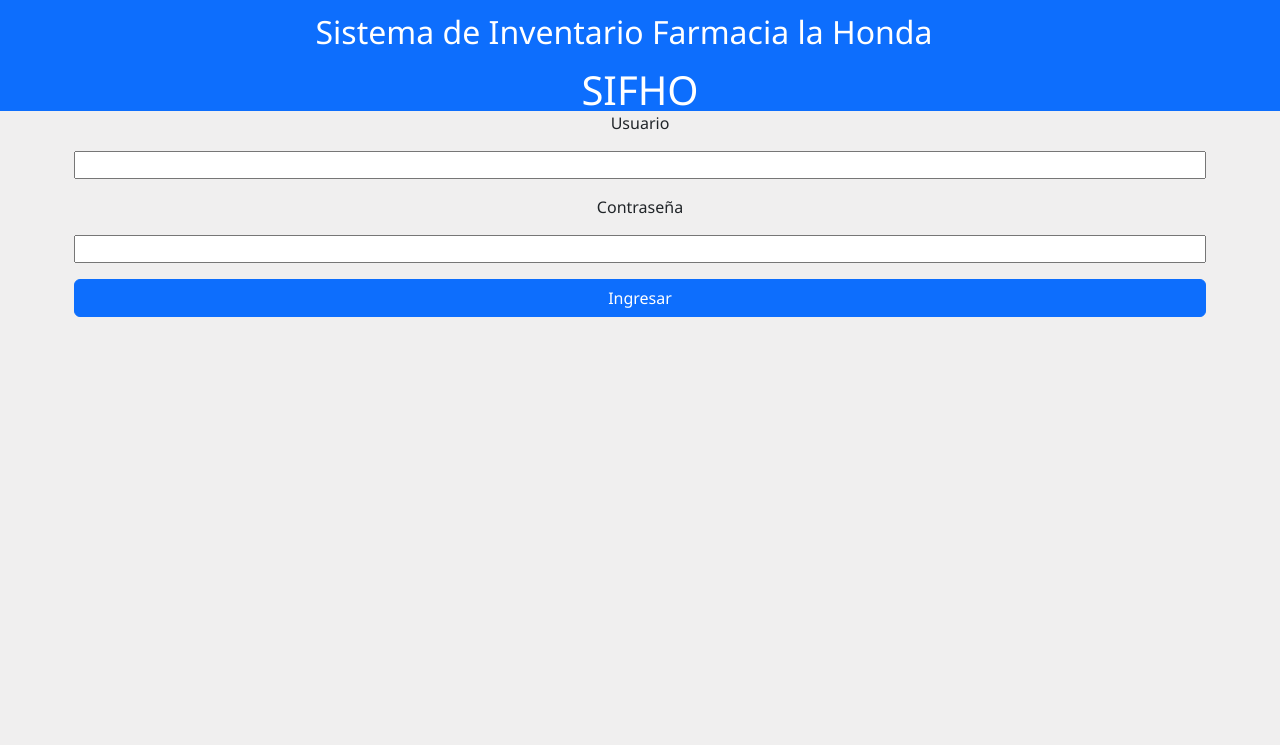
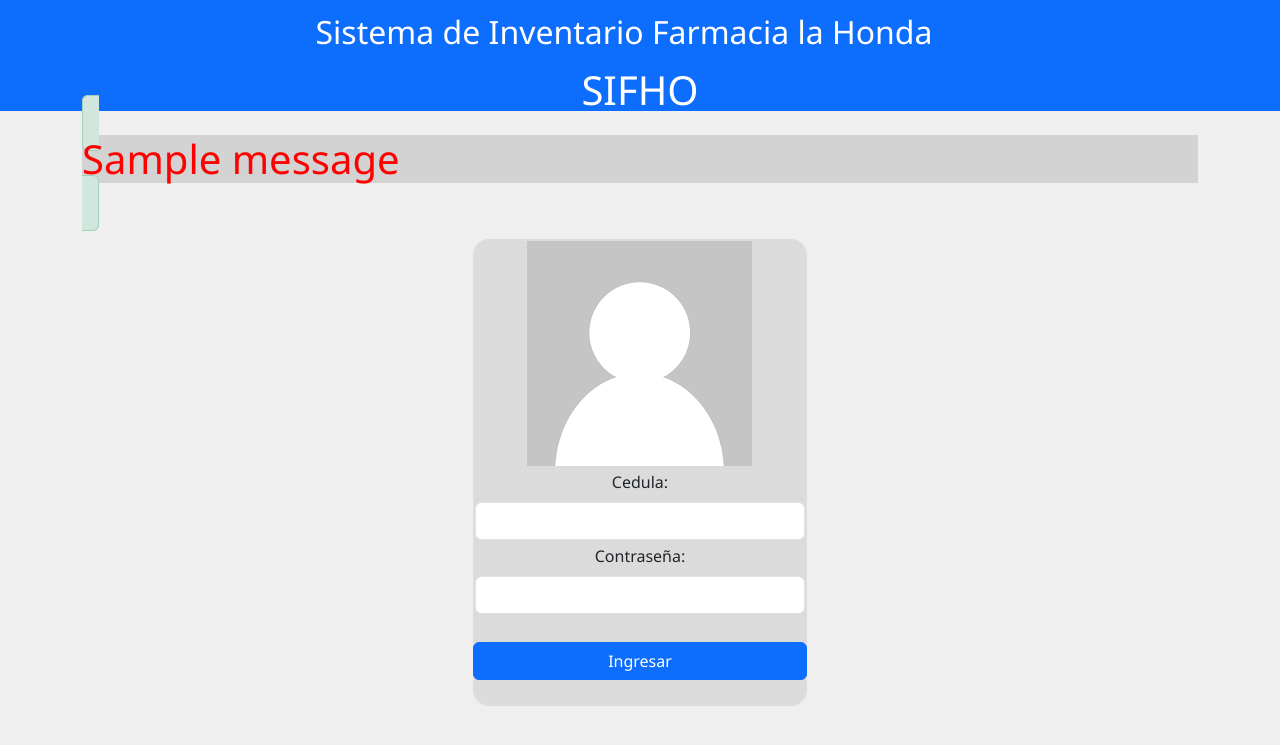
Before and after one commit to JMRomero/Proyecto, a Django app: page /accounts/login/ in a window 1280 px wide. Shown: the top 745 px of the page. Run offline with Django 4.2, Linux system fonts and the light colour scheme; tables that the repository leaves empty hold one stand-in row (values such as "Sample post"); one stand-in notice (Sample message) is shown.

Commit message:
Login con diseño

```diff
--- a/Proyecto/templates/Pedidos/insertar.html
+++ b/Proyecto/templates/Pedidos/insertar.html
@@ -19,7 +19,6 @@
             <ul class="right hide-on-med-and-down">
             </ul>
           </nav>
- {%include 'Layout/Validacion.html' %}
  {%include 'Layout/Menu.html' %}
     <div class="container">
         <br>
@@ -66,5 +65,6 @@
     </section>
     </div>
     <script src="https://cdnjs.cloudflare.com/ajax/libs/materialize/1.0.0/js/materialize.min.js"></script>
+    {%include 'Layout/Validacion.html' %}
 </body>
 </html>
--- a/Proyecto/templates/Producto/Stock.html
+++ b/Proyecto/templates/Producto/Stock.html
@@ -62,6 +62,6 @@
         </form>
     </div>
     <script src="https://cdnjs.cloudflare.com/ajax/libs/materialize/1.0.0/js/materialize.min.js"></script>
-
+    {%include 'Layout/Validacion.html' %}
 </body>
 </html>
--- a/Proyecto/templates/Producto/actualizar.html
+++ b/Proyecto/templates/Producto/actualizar.html
@@ -1,6 +1,4 @@
 {%load static%}
-<!-- Samuel putero -->
-<!-- ESTE COMENTARIO SE DEBE ELIMINAR -->
 <!DOCTYPE html>
 <html lang="en">
 <head>
@@ -21,7 +19,7 @@
     <ul class="right hide-on-med-and-down">
     </ul>
   </nav>
-  {%include 'Layout/Validacion.html' %}
+
 {%include 'Layout/Menu.html' %}
 </div>
     <div class="container">
@@ -81,7 +79,7 @@
     </div>
     <script src="https://cdn.jsdelivr.net/npm/bootstrap@5.3.2/dist/js/bootstrap.bundle.min.js" integrity="sha384-C6RzsynM9kWDrMNeT87bh95OGNyZPhcTNXj1NW7RuBCsyN/o0jlpcV8Qyq46cDfL" crossorigin="anonymous"></script>
 
-
+    {%include 'Layout/Validacion.html' %}
 </body>
 </div>
 </html>
--- a/Proyecto/templates/Producto/insertar.html
+++ b/Proyecto/templates/Producto/insertar.html
@@ -19,7 +19,7 @@
             <ul class="right hide-on-med-and-down">
             </ul>
           </nav>
-          {%include 'Layout/Validacion.html' %}
+
 {%include 'Layout/Menu.html' %}
     <div class="container">
       <br>
@@ -75,7 +75,7 @@
     </div>
 
 
-
+    {%include 'Layout/Validacion.html' %}
 </body>
 </div>
 </html>
--- a/Proyecto/templates/Proveedor/actualizar.html
+++ b/Proyecto/templates/Proveedor/actualizar.html
@@ -20,7 +20,6 @@
             </ul>
           </nav>
 {%include 'Layout/Menu.html' %}
-{%include 'Layout/Validacion.html' %}
     {% for p in datos %}
     <div class="container">
         <br>
@@ -73,6 +72,6 @@
     <script src="https://cdnjs.cloudflare.com/ajax/libs/materialize/1.0.0/js/materialize.min.js"></script>
 
 
-
+    {%include 'Layout/Validacion.html' %}
 </body>
 </html>
--- a/Proyecto/templates/Proveedor/insertar.html
+++ b/Proyecto/templates/Proveedor/insertar.html
@@ -20,7 +20,6 @@
             </ul>
           </nav>
 {%include 'Layout/Menu.html' %}
-{%include 'Layout/Validacion.html' %}
     <div class="container">
     <br>
     <div style="background-color:rgba(151, 218, 238, 0.212) ; border: 2px solid #fafafa10; margin: 0 auto; border-radius: 1rem; background: fafafa10; backdrop-filter:blur(0.4rem);">
@@ -78,6 +77,6 @@
           </div>
         </section>
     <script src="https://cdnjs.cloudflare.com/ajax/libs/materialize/1.0.0/js/materialize.min.js"></script>
-
+    {%include 'Layout/Validacion.html' %}
 </body>
 </html>
--- a/Proyecto/templates/lote/actualizar.html
+++ b/Proyecto/templates/lote/actualizar.html
@@ -19,7 +19,7 @@
     <ul class="right hide-on-med-and-down">
     </ul>
   </nav>
-  {%include 'Layout/Validacion.html' %}
+
   {%include 'Layout/Menu.html' %}
 </div>
     <div class="container">
@@ -79,7 +79,7 @@
 
     </div>
     <script src="https://cdn.jsdelivr.net/npm/bootstrap@5.3.2/dist/js/bootstrap.bundle.min.js" integrity="sha384-C6RzsynM9kWDrMNeT87bh95OGNyZPhcTNXj1NW7RuBCsyN/o0jlpcV8Qyq46cDfL" crossorigin="anonymous"></script>
-
+    {%include 'Layout/Validacion.html' %}
 </body>
 </div>
 </html>
--- a/Proyecto/templates/registration/login.html
+++ b/Proyecto/templates/registration/login.html
@@ -21,16 +21,33 @@
         </ul>
       </nav>
     <div class="container">
-    <center>
-        <form action="" method="POST" class="row g-3 needs-validation">
+        {% if messages %}
+        <div class="messages">
+            {% for message in messages %}
+                <span class="alert alert-{{ message.tags }}"><h1 style="color: rgb(255, 0, 0); background-color:lightgray;">{{ message }}</h1></span>
+            {% endfor %}
+        </div>
+    {% endif %}
+    <br>
+    <div style="background-color:rgba(187, 187, 187, 0.39) ; border: 2px solid #fafafa10; margin: 0 auto; border-radius: 1rem; background: fafafa10; backdrop-filter:blur(0.4rem); height: 30%; width: 30%;">
+        <form method="POST" class="row g-1 needs-validation text-center" novalidate>
             {% csrf_token %}
-            <label for="">Usuario</label>
-            <input type="text" id="idusername" name="username"><br>
-            <label for="">Contraseña</label>
-            <input type="password" id="id_password" name="password">
+            <div class="add_circle_outline">
+                <div class="profile-content">
+                    <img src="{%static 'img/foto.png'%}">
+                </div>
+            </div>
+            <div class="col-12">
+                <label for="idusername" class="form-label">Cedula:</label>
+                <input type="text" class="form-control" id="idusername"name="username" required>
+            </div>
+            <div class="col-12">
+                <label for="id_password" class="form-label">Contraseña:</label>
+                <input type="password" id="id_password" class="form-control" name="password" required><br>
+            </div>
             <input type="submit" class="btn btn-primary" value="Ingresar">
-        </form>
-    </center>
+        </form><br>
+    </div>
 </div>
 </body>
 
--- a/Proyecto/urls.py
+++ b/Proyecto/urls.py
@@ -17,7 +17,7 @@
 from django.contrib import admin
 from . import views
 from django.urls import path, include
-from .views import producto,viewP,viewL,update,esatdoI,esatdoA,Stock,menu,viewProveedor,updateProveedor,proveedorInsert,proveedorEstadoI,proveedorEstadoA,viewPedidos,pedidosEstadoA,pedidosEstadoI,pedidosInsert,estadoaL,estadoiL,viewUsuario,usuarioEstadoI,usuarioEstadoA,usuarioInsert,updateUsuario,updateLote,pedidosEstadoC,pedidosEstadoR,viewPedidosC,updatePedidos
+from .views import producto,viewP,viewL,update,esatdoI,esatdoA,Stock,menu,viewProveedor,updateProveedor,proveedorInsert,proveedorEstadoI,proveedorEstadoA,viewPedidos,pedidosEstadoA,pedidosEstadoI,pedidosInsert,estadoaL,estadoiL,viewUsuario,usuarioEstadoI,usuarioEstadoA,usuarioInsert,updateUsuario,updateLote,pedidosEstadoC,pedidosEstadoR,viewPedidosC,updatePedidos,inicio
 
 
 urlpatterns = [
@@ -28,7 +28,7 @@
     path('Producto/EI/<int:id>',esatdoI),
     path('Producto/EA/<int:id>',esatdoA),
     #menu
-    path('menu',menu),
+    path('',menu),
     #proveedor
     path('Proveedor/lista',viewProveedor),
     path('Proveedor/actualizar/<int:id>',updateProveedor),
@@ -58,6 +58,7 @@
     path('Producto/LEA/<int:id>/<str:lote>',estadoaL),
     path('Producto/actualizarL/<int:id>/<str:lote>',updateLote),
     #dos lineas de login
+    path('accounts/login/',inicio, name='login'),
     path('accounts/',include('django.contrib.auth.urls')),
     path('salir/', views.salir, name="salir"),
 ]
--- a/Proyecto/views.py
+++ b/Proyecto/views.py
@@ -4,13 +4,34 @@
 from django.contrib.auth import logout
 from django.contrib.auth.models import User,Group
 from django.contrib.auth.hashers import make_password
+from django.contrib.auth import authenticate, login
+from django.contrib import messages
+
 
 def group_iden(request):
     grupos_usuario = request.user.groups.all()
     for grupo in grupos_usuario:
         grupoA=grupo.name
         return grupoA
-
+#login
+def inicio(request):
+    if request.method == 'POST':
+        username = request.POST['username']
+        password = request.POST['password']
+        user = authenticate(request, username=username, password=password)
+        if user is not None:
+            login(request, user)
+            # Usuario autenticado con éxito
+            return redirect('/')  # Redirige a la página de inicio
+        else:
+            # Autenticación fallida, agregamos un mensaje de error a la URL
+            messages.error(request, 'Usuario o contraseña incorrectos')
+            return redirect('login')
+    else:
+        return render(request, 'registration/login.html')
+@login_required
+def menu(request):
+    return render(request,'Menu/menu.html')
 #producto
 @login_required
 def producto(request):
@@ -86,10 +107,7 @@
     estadoiL=connection.cursor()
     estadoiL.execute(f"UPDATE Lote SET Estado=False WHERE id_producto={str(id)} and Loteid='{str(lote)}'")
     return redirect(f'/Producto/listal/{str(id)}')
-#login
-@login_required
-def menu(request):
-    return render(request,'Menu/menu.html')
+
 
 
 #proveedor
@@ -287,4 +305,4 @@
     #login
 def salir(request):
     logout(request)
-    return redirect('/menu')
+    return redirect('login')
```
Also changed, not shown: Proyecto/templates/Layout/Menu.html (+3 -16 lines), Proyecto/templates/Layout/Validacion.html (+13 -0 lines), Proyecto/templates/Pedidos/actualizar.html (+2 -32 lines).
